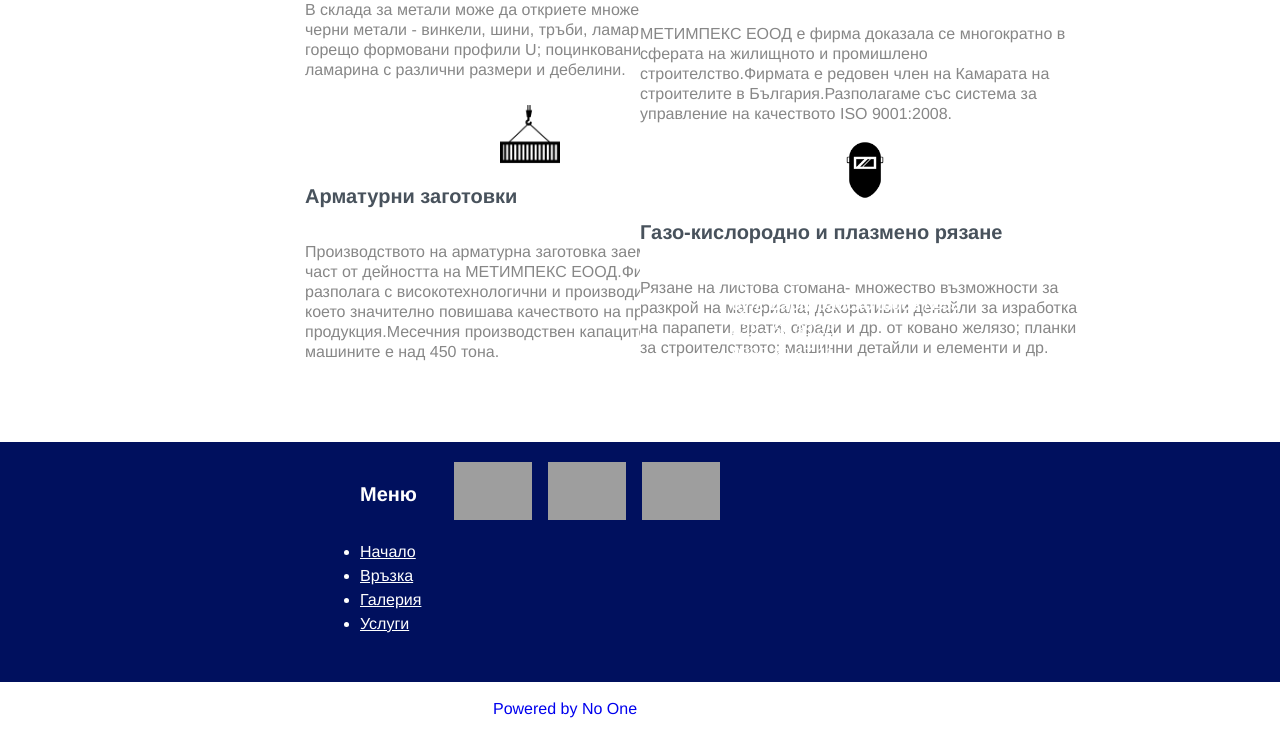
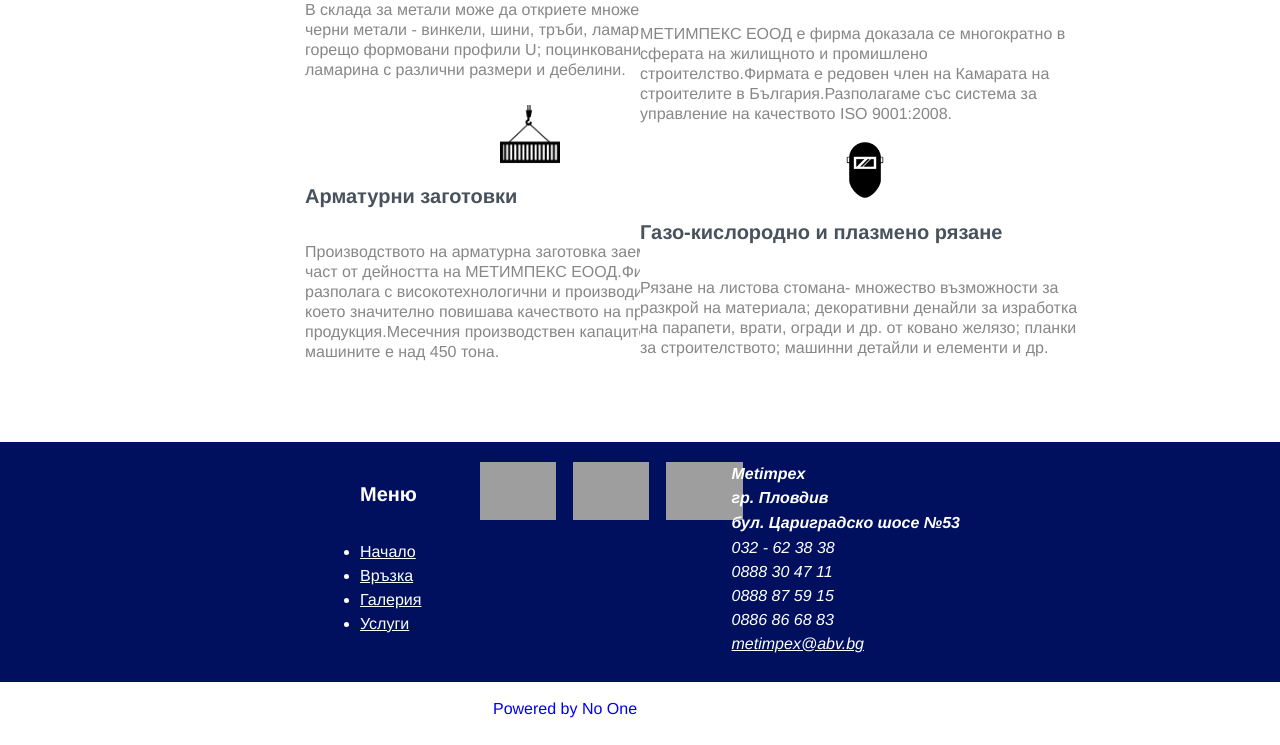
Before and after one commit to Nick950914/repo-1, a PHP site: page / in a window 1280 px wide. Shown: the part 442-1187 px from the top of the page. Run offline with PHP 8.4, Linux system fonts and the light colour scheme; some libraries are stand-ins or nearby versions; grey boxes are pictures that could not be loaded.

Commit message:
Add files via upload
fix minor footer inconsistencies

```diff
--- a/css/styles.css
+++ b/css/styles.css
@@ -235,20 +235,21 @@ ul, ol {
 }
 
 .footer-contact-info {
- color: white;
- position: absolute;
- right: 25%;
- bottom: -10%;
+   color: white;
+   position: absolute;
+   right: 25%; /* 25% */
+   /*bottom: -8%; /* -8% */
  }
 
  .certificates {
-    left: 35%;
-    position: relative;
+    left: 37%; /* 35% */
+    /*bottom: -9%; */
+    position: absolute;
  }
 
  .certificates img {
-    width: 7%;
-    height: 7%;
+    width: 11%;  /* 7% */
+    height: 11%; /* 7% */
     padding-left: 6px;
     padding-right: 6px;
 }
```
